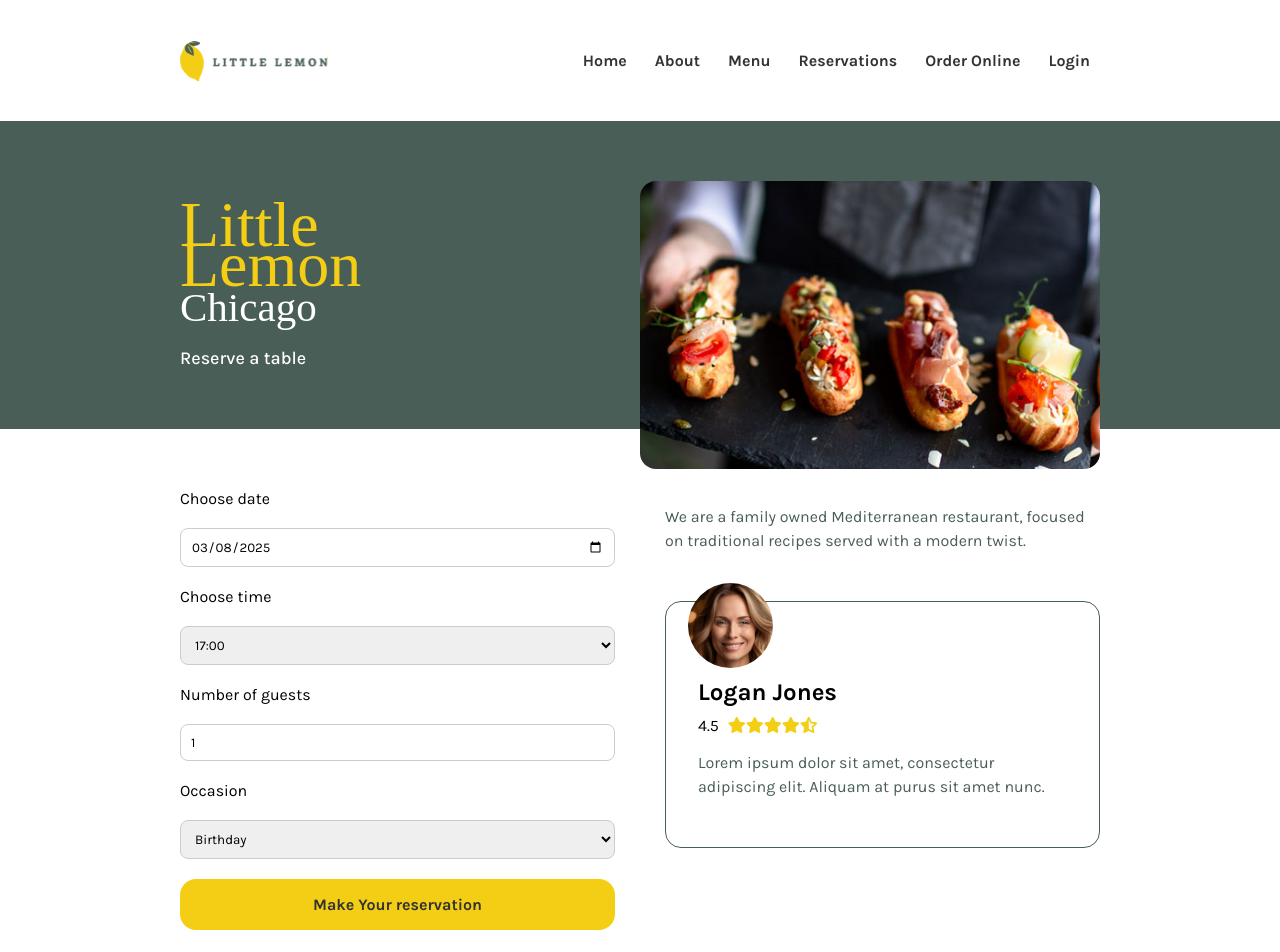
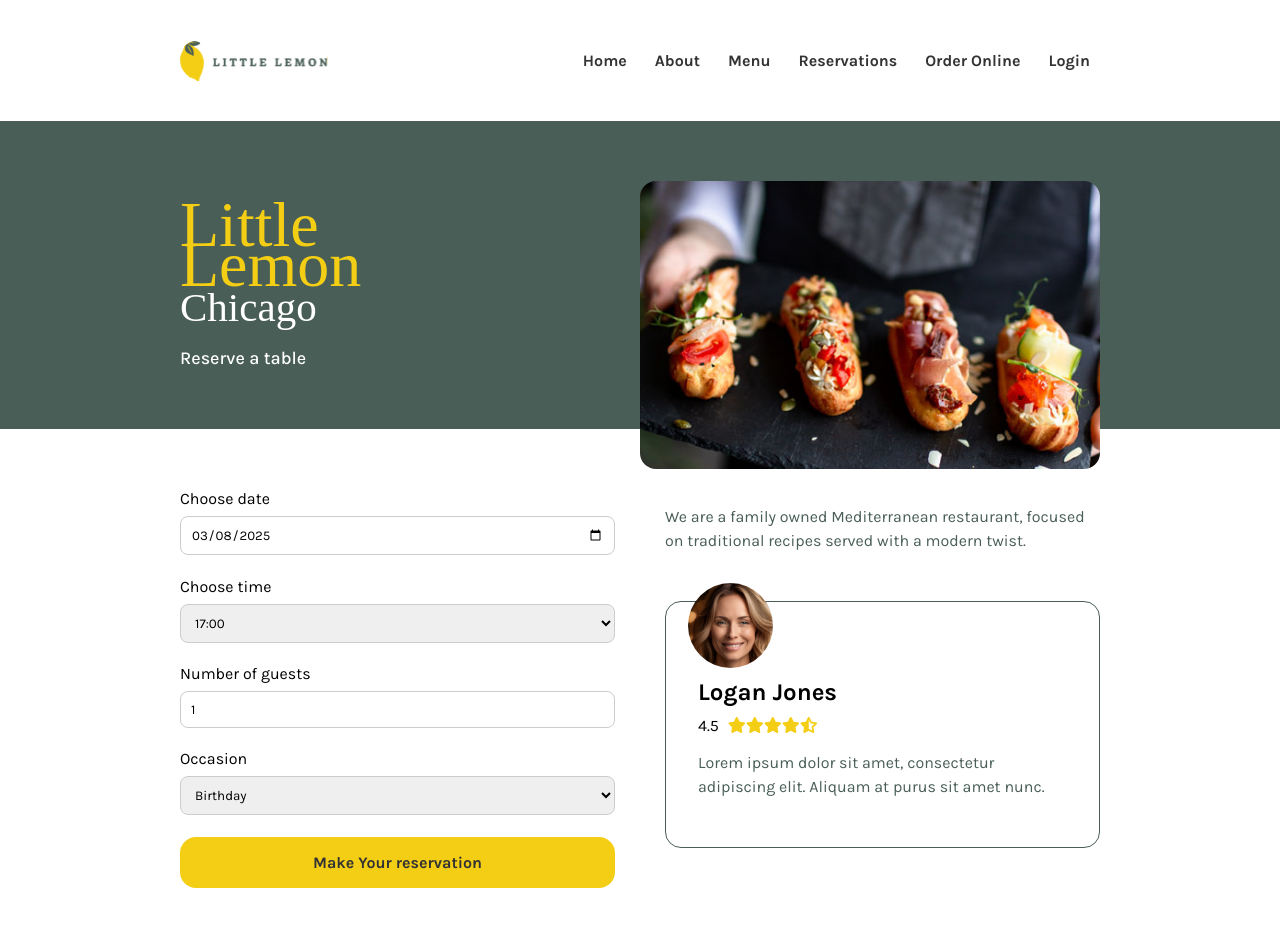
Before and after one commit to kclarkedesign/restaurant-app, a React (Create React App) app: page /reservations in a window 1280 px wide. Shown: the top 952 px of the page. Built offline with nearby package versions, Linux system fonts and the light colour scheme; a web font is replaced by a local one.

Commit message:
tweak to form spacing

```diff
--- a/src/App.css
+++ b/src/App.css
@@ -111,6 +111,7 @@ select {
   border-radius: 8px;
   padding: 10px;
   border: 1px solid #ccc;
+  margin-bottom: 1em;
 }
 
 .container {
@@ -504,7 +505,7 @@ select {
 .booking-form {
   display: flex;
   flex-direction: column;
-  gap: 20px;
+  gap: 8px;
 }
 
 /** Sidebar **/
```
